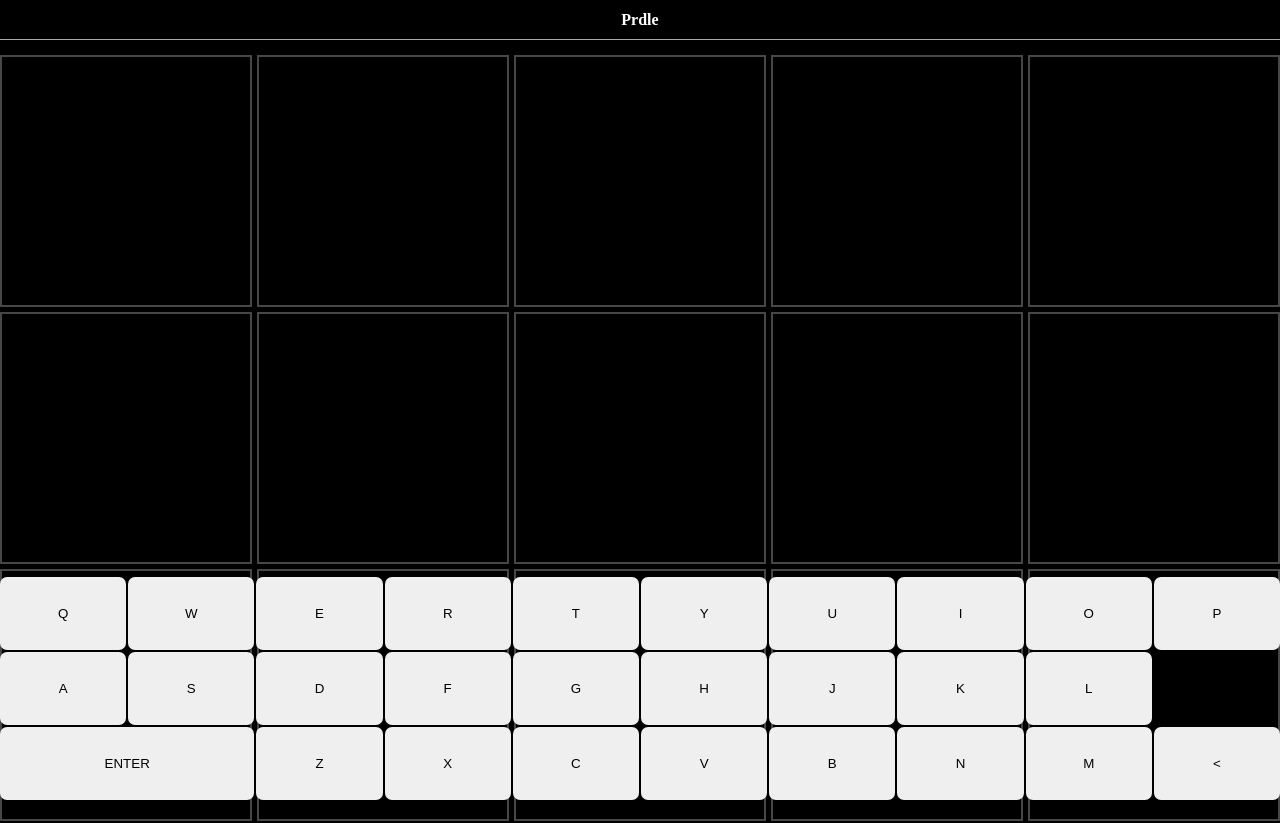
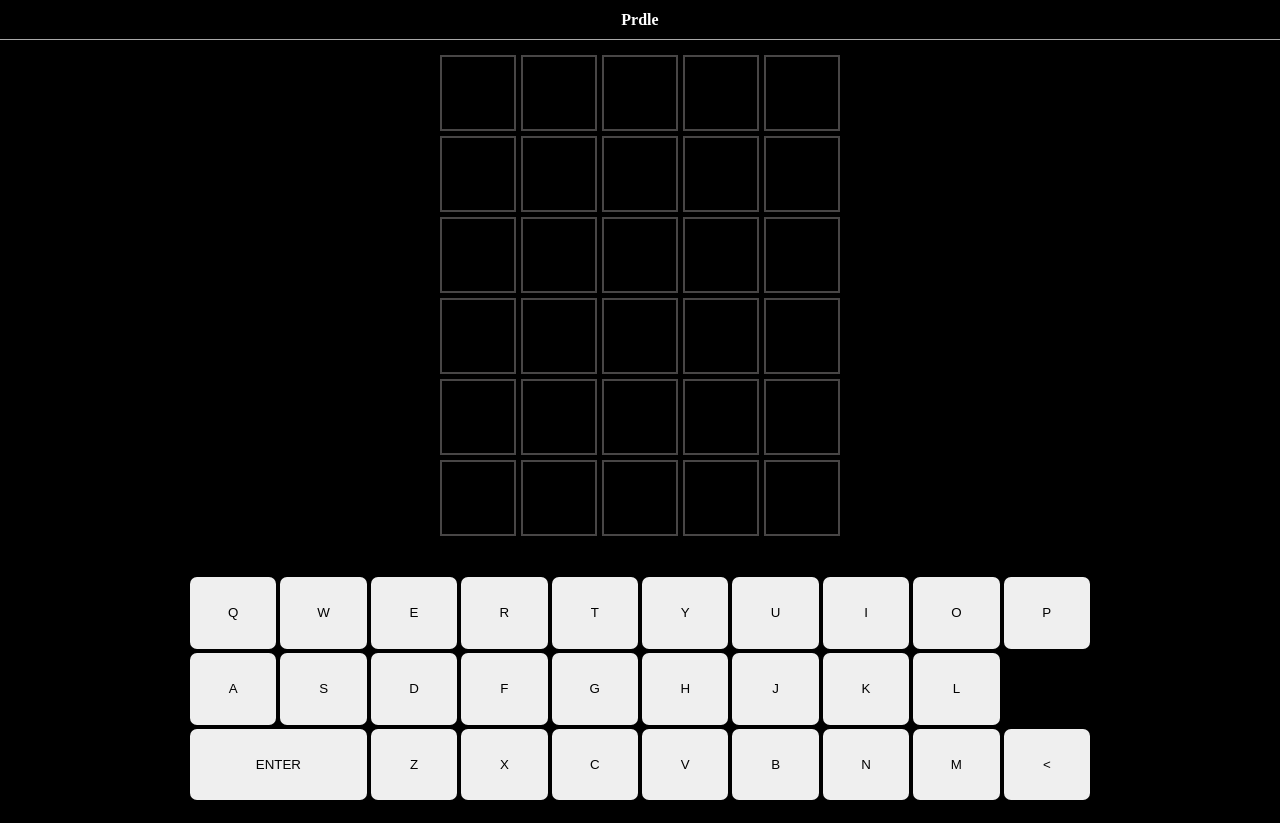
Before and after one commit to gittymutt/wordle, a plain HTML site: page index.html in a window 1280 px wide. Shown: the top 823 px of the page. After the commit the page ends 800 px from the top, so only its background shows below. Drawn offline with Linux system fonts and the light colour scheme.

Commit message:
Make board shrink to fit board div

```diff
--- a/styles.css
+++ b/styles.css
@@ -42,11 +42,15 @@ body {
     grid-template-columns: repeat(5, 1fr);
     grid-template-rows: repeat(6, 1fr);
     grid-gap: 5px;
-    min-width: 320px;
+    width: 100vw;
+    height:  calc(6/5*100vw);
+    max-height: 60vh;
+    max-width: calc(5/6*60vh);
+    /* min-width: 320px; */
     /* width: 50%; */
     /* height: 70%; */
     /* max-width: 400px; */
-    margin: auto 0; /* center the board */
+    margin: auto; /* center the board */
     /* margin-bottom: 20px; */
     top: 0;
   }
@@ -131,7 +135,8 @@ body {
     /* background-color: yellow; */
     display: grid;
     grid-template-columns: repeat(10, 1fr);
-    grid-gap: 2px;
+    grid-gap: 4px;
+    max-width: 900px;
     /* min-width: 220px; */
     /* max-width: 500px; */
     /* height: 100%; */
```
